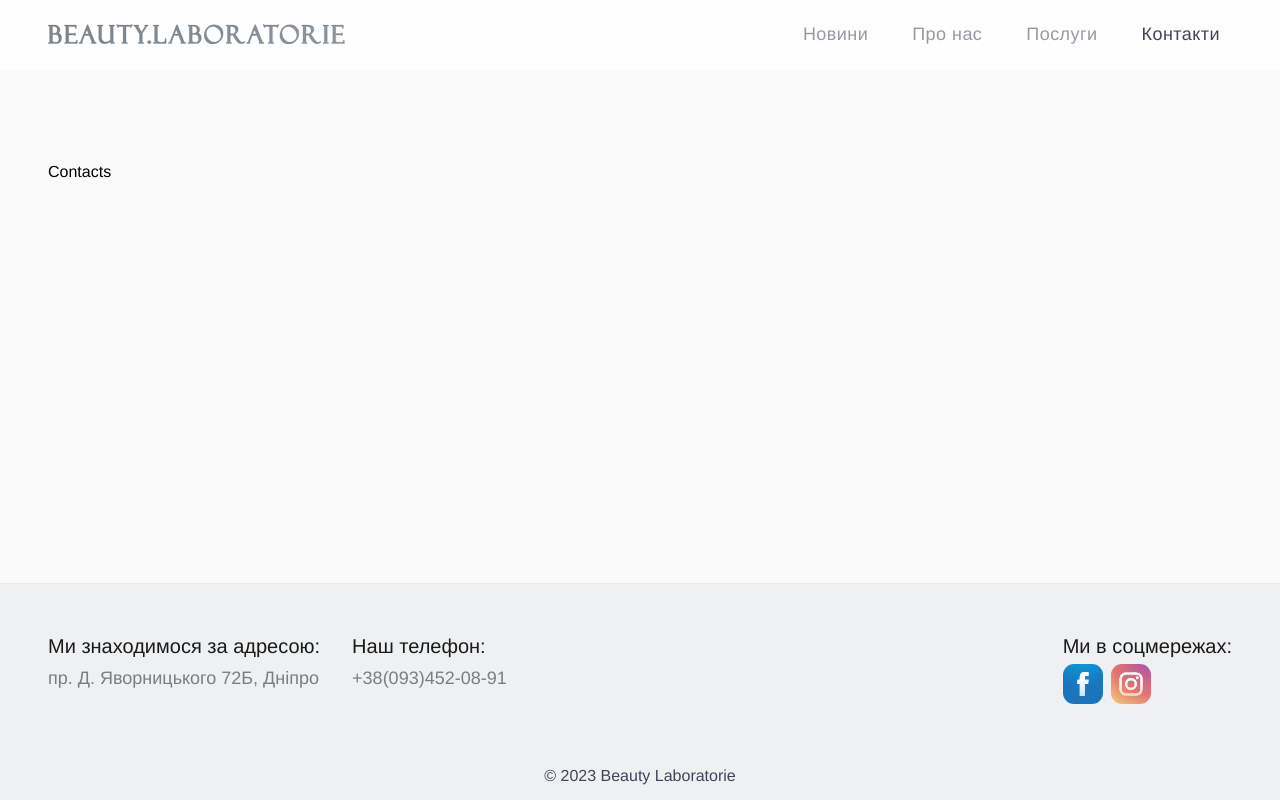
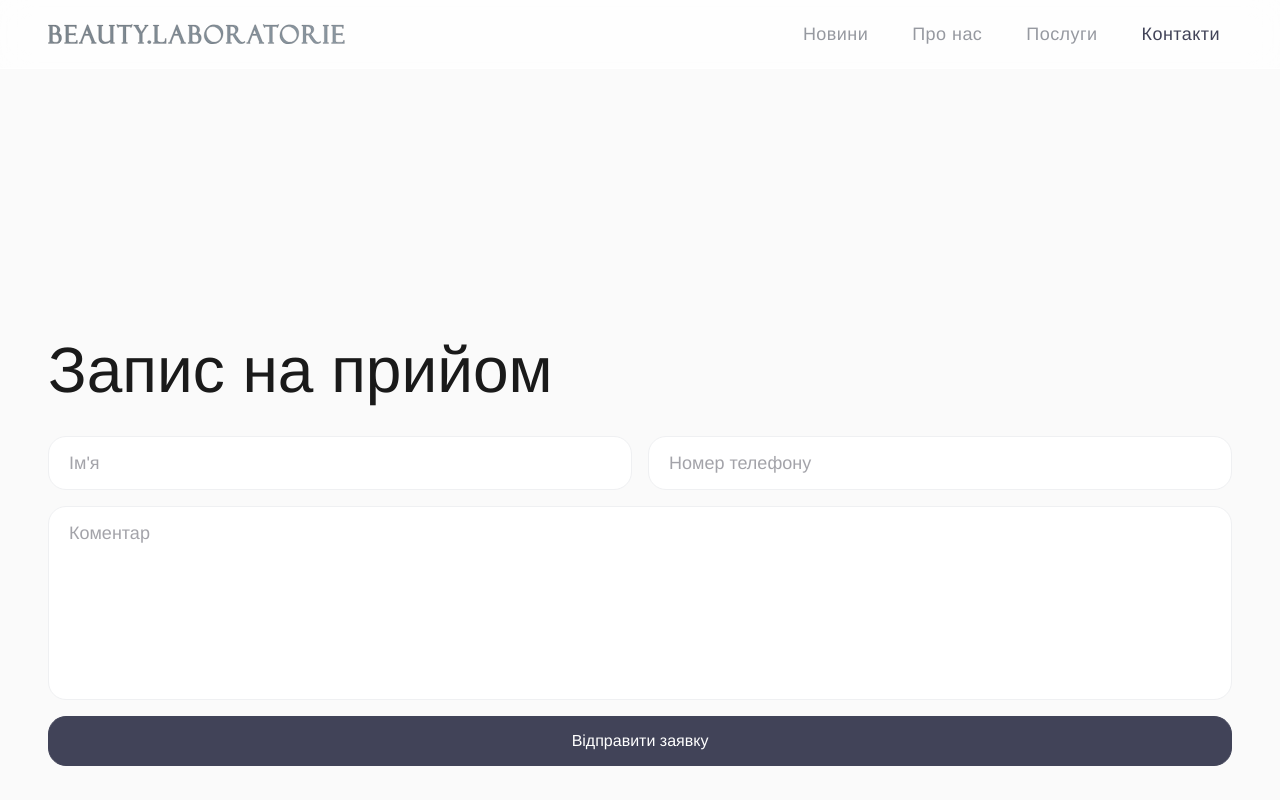
Before and after one commit to Beauty-lab-team/beauty_laboratorie, a Next.js app: page /contacts in a window 1280 px wide. Shown: the top 800 px of the page. Built offline with nearby package versions, Linux system fonts and the light colour scheme; a web font is replaced by a local one.

Commit message:
add form on each page

```diff
--- a/src/components/UI/Heading.jsx
+++ b/src/components/UI/Heading.jsx
@@ -1,7 +1,7 @@
 export default function Heading(props) {
    return (
       <h2
-         className={`${props.className} text-heading-mobile lg:text-heading-desktop text-text-1 font-bold leading-[64px] lg:leading-[68px] mb-[20px] lg:mb-[32px]`}
+         className={`${props.className} text-heading-mobile lg:text-heading-desktop text-text-1 font-medium leading-[64px] lg:leading-[68px] mb-[20px] lg:mb-[32px]`}
       >
          {props.children}
       </h2>
--- a/src/components/screens/about/About.jsx
+++ b/src/components/screens/about/About.jsx
@@ -4,6 +4,7 @@ import Equipment from './equipment/Equipment'
 import Team from './team/Team'
 import Benefits from './benefits/Benefits'
 import Clinic from './clinic/Clinic'
+import Appointment from '../../common/appointment/Appointment'
 
 export default function AboutPage() {
    return (
@@ -14,6 +15,7 @@ export default function AboutPage() {
          <Equipment />
          <Benefits />
          <Certificates />
+         <Appointment />
       </div>
    )
 }
--- a/src/components/screens/contacts/ContactsPage.jsx
+++ b/src/components/screens/contacts/ContactsPage.jsx
@@ -1,5 +1,9 @@
-import React from 'react'
+import Appointment from '../../common/appointment/Appointment'
 
 export default function ContactsPage() {
-   return <div>Contacts</div>
+   return (
+      <div>
+         <Appointment />
+      </div>
+   )
 }
--- a/src/components/screens/news/News.jsx
+++ b/src/components/screens/news/News.jsx
@@ -1,11 +1,13 @@
 import Heading from '../../UI/Heading'
 import News from '../../common/news/News'
+import Appointment from '../../common/appointment/Appointment'
 
 export default function NewsPage() {
    return (
       <div>
          <Heading>Актуальні новини</Heading>
          <News />
+         <Appointment />
       </div>
    )
 }
--- a/src/components/screens/services/Services.jsx
+++ b/src/components/screens/services/Services.jsx
@@ -1,12 +1,14 @@
 import Heading from '../../UI/Heading'
 import Section from '../../UI/Section'
 import Services from '../../common/services/Services'
+import Appointment from '../../common/appointment/Appointment'
 
 export default function ServicesPage() {
    return (
       <Section className='pt-[0px] md:pt-[0px]'>
          <Heading>Послуги</Heading>
          <Services />
+         <Appointment />
       </Section>
    )
 }
```
